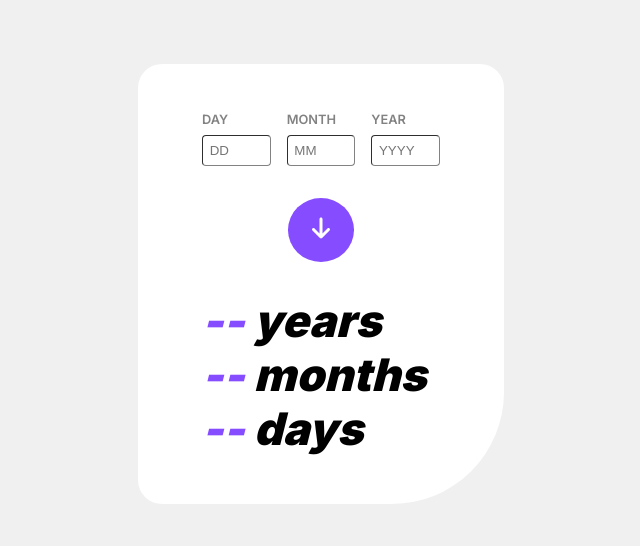
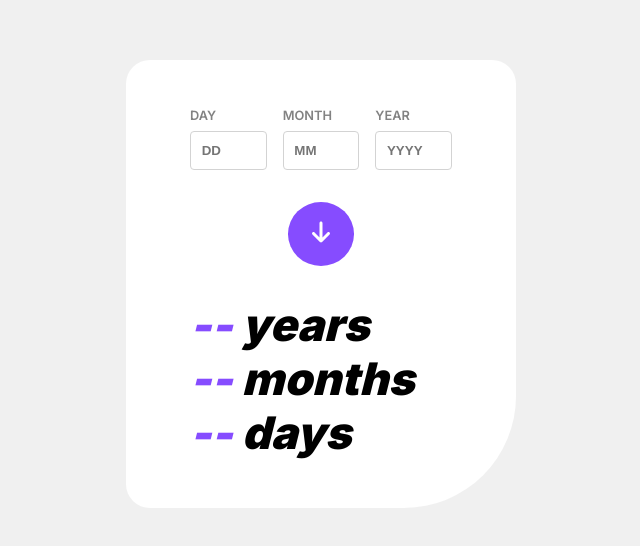
Before and after one commit to BrandTrump/Age-Calculator, a Next.js app: page / in a window 1280 px wide. Shown: the part 116-662 px from the top of the page, without its empty margins (319-959 px from the left). Built offline with nearby package versions, Linux system fonts and the light colour scheme.

Commit message:
style: removed default arrows for the input fields

```diff
--- a/components/styles/CalculatorCard.styled.ts
+++ b/components/styles/CalculatorCard.styled.ts
@@ -49,10 +49,23 @@ export const StyledInput = styled.div`
 
   input {
     max-width: 4em;
-    padding: 0.5em;
+    padding: 0.8em;
     border-radius: 0.3em;
-    border-width: 0.05em;
-    border-color: rgb(130 130 130);
+    border: 0.1em solid lightgray;
+    font-weight: 800;
+  }
+
+  input[type="number"] {
+    /* Remove default arrows */
+    -moz-appearance: textfield; /* Firefox */
+    appearance: textfield; /* Other modern browsers */
+  }
+
+  input[type="number"]::-webkit-inner-spin-button,
+  input[type="number"]::-webkit-outer-spin-button {
+    /* Remove default arrows in WebKit browsers */
+    -webkit-appearance: none;
+    margin: 0; /* Optional */
   }
 `;
 
```
